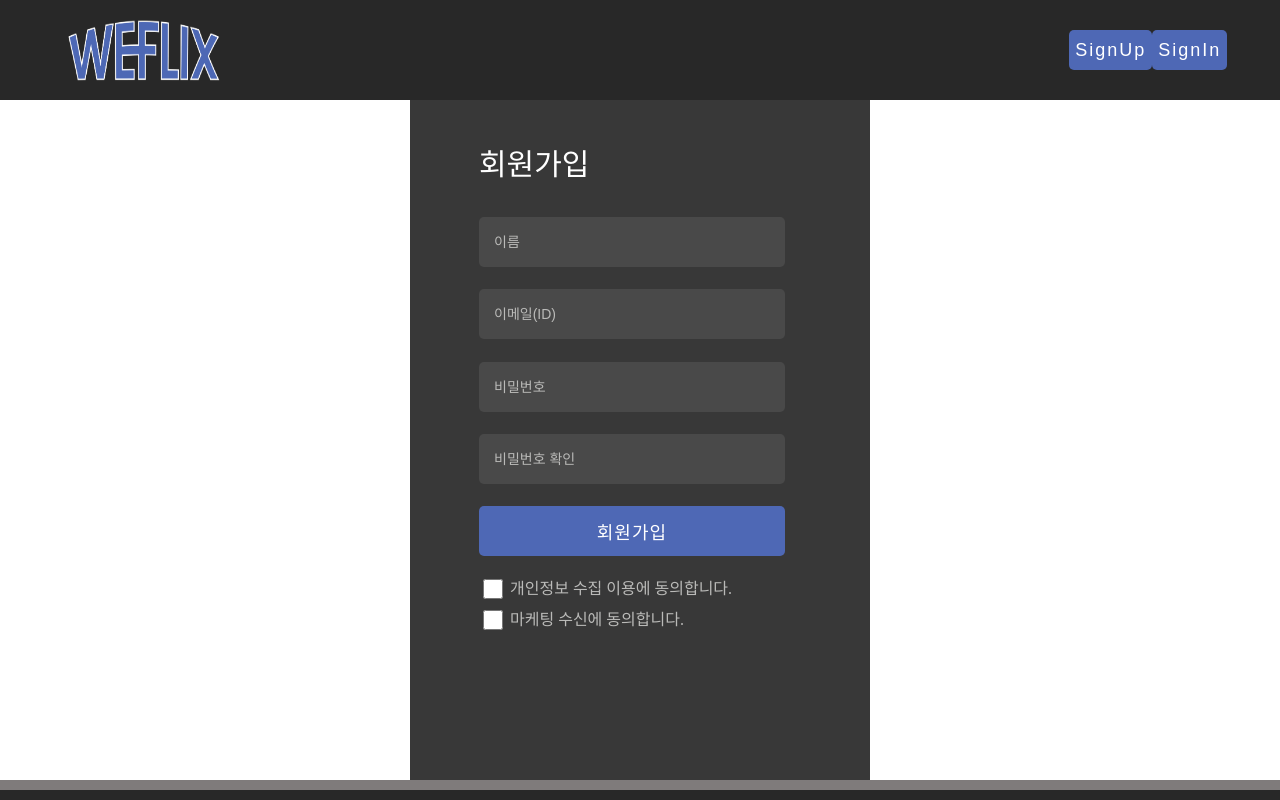
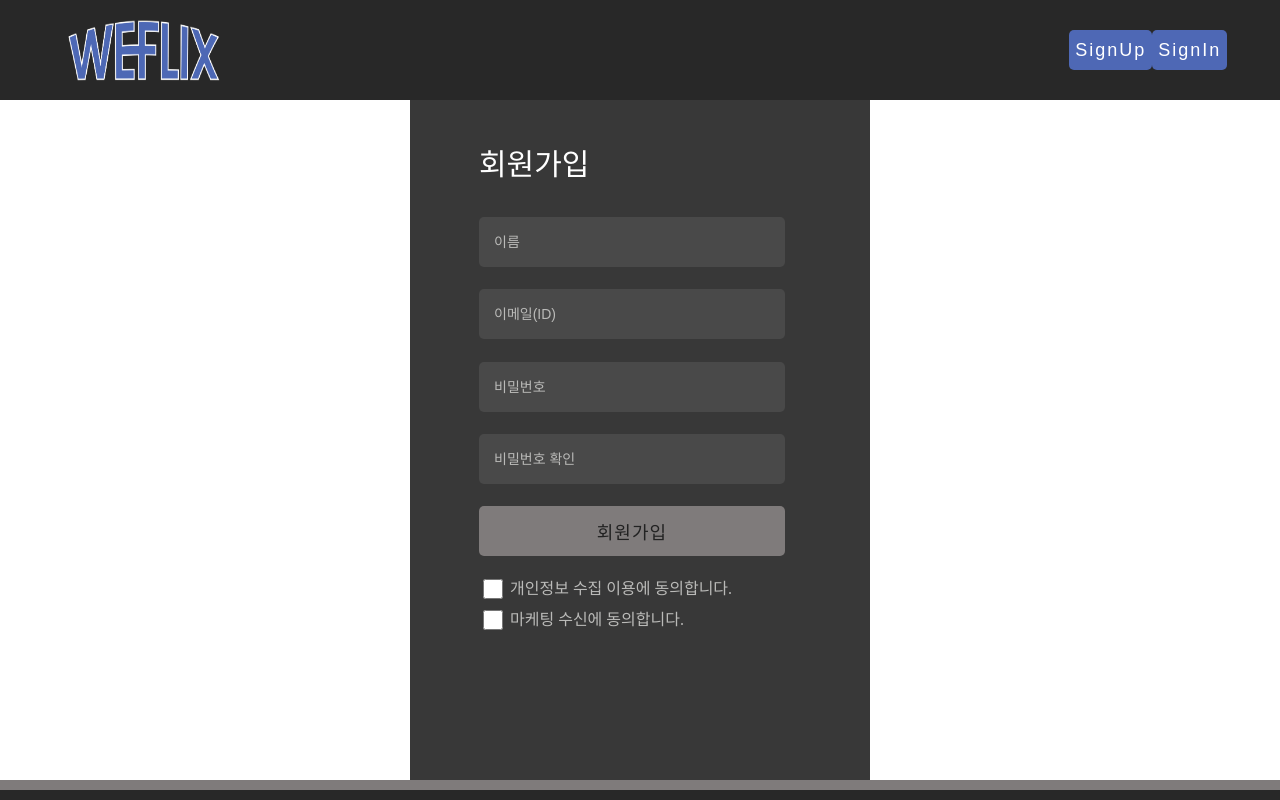
Before and after one commit to cotton-cotton/project-weflix, a React (Create React App) app: page /signup in a window 1280 px wide. Shown: the top 800 px of the page. Built offline with nearby package versions, Linux system fonts and the light colour scheme.

Commit message:
Add: 조건부 버튼 비활성화

```diff
--- a/src/components/InputContainer/InputContainer.js
+++ b/src/components/InputContainer/InputContainer.js
@@ -15,24 +15,7 @@ const InputContainer = ({
   const isFocusBorder = id => {
     setFocus(id);
   };
-  const [activeBorder, setActiveBorder] = useState({
-    border: false,
-  });
-  const { border } = activeBorder;
 
-  const handleFocusBorder = border => {
-    setActiveBorder({
-      ...activeBorder,
-      [border]: false,
-    });
-  };
-  const handleBlurBorder = border => {
-    setActiveBorder({
-      ...activeBorder,
-      [border]: false,
-    });
-  };
-  console.log(focus);
   return (
     <S.InputContainer>
       <S.Input
--- a/src/pages/SignIn/SignIn.js
+++ b/src/pages/SignIn/SignIn.js
@@ -9,10 +9,10 @@ const SignIn = () => {
       <S.SignInContainer>
         <S.EntryContainer>
           <S.Title>로그인</S.Title>
-          {SignInData.map(list => {
+          {SignInData.map((list, index) => {
             return (
               <InputContainer
-                key={list.id}
+                key={index}
                 id={list.id}
                 name={list.name}
                 placeholder={list.placeholder}
--- a/src/pages/SignUp/SignUp.js
+++ b/src/pages/SignUp/SignUp.js
@@ -11,42 +11,30 @@ const SignUp = () => {
     userPasswordConfirm: '',
   });
 
+  const [checkboxActive, setCheckboxActive] = useState(false);
+
   const { userName, userEmail, userPassword, userPasswordConfirm } = inputValue;
 
   const handleInput = event => {
-    const { id, value } = event.target;
+    const { name, value } = event.target;
     setInputValue({
       ...inputValue,
-      [id]: value,
+      [name]: value,
     });
   };
 
-  const [activeBorder, setActiveBorder] = useState({
-    border: false,
-  });
-  const { border } = activeBorder;
-
-  const handleFocusBorder = border => {
-    setActiveBorder({
-      ...activeBorder,
-      [border]: false,
-    });
-  };
-  const handleBlurBorder = border => {
-    setActiveBorder({
-      ...activeBorder,
-      [border]: false,
-    });
+  const isCheckboxActive = () => {
+    setCheckboxActive(!checkboxActive);
   };
   return (
     <S.SignUpWrapper>
       <S.SignUpContainer>
         <S.EntryContainer>
           <S.Title>회원가입</S.Title>
-          {SignUpData.map(list => {
+          {SignUpData.map((list, index) => {
             return (
               <InputContainer
-                key={list.id}
+                key={index}
                 id={list.id}
                 name={list.name}
                 placeholder={list.placeholder}
@@ -57,12 +45,21 @@ const SignUp = () => {
             );
           })}
           <S.ButtonContainer>
-            <S.SignUpButton>회원가입</S.SignUpButton>
+            <S.SignUpButton
+              disabled={isCheckboxActive ? false : true}
+              checkboxActive={checkboxActive}
+            >
+              회원가입
+            </S.SignUpButton>
           </S.ButtonContainer>
         </S.EntryContainer>
         <S.CheckboxContainer>
           <S.PolicyAgree>
-            <S.Policy type="checkbox" />
+            <S.Policy
+              type="checkbox"
+              onClick={isCheckboxActive}
+              isCheckboxActive={isCheckboxActive}
+            />
             <S.CheckboxContent>
               개인정보 수집 이용에 동의합니다.
             </S.CheckboxContent>
--- a/src/pages/SignUp/SignUp.style.js
+++ b/src/pages/SignUp/SignUp.style.js
@@ -34,12 +34,14 @@ export const SignUpButton = styled.button`
   justify-content: center;
   width: 95%;
   height: 50px;
-  color: ${({ theme }) => theme.white};
-  background-color: ${({ theme }) => theme.mainBlue};
   font-size: ${({ theme }) => theme.medium};
   letter-spacing: 1px;
   border-radius: 5px;
   border: none;
+  background-color: ${({ checkboxActive }) =>
+    checkboxActive ? '#4E68B5' : '#7f7b7b'};
+  color: ${({ checkboxActive }) => (checkboxActive ? '#fff' : '#222')};
+  cursor: ${({ checkboxActive }) => (checkboxActive ? 'pointer' : null)};
 `;
 export const CheckboxContainer = styled.div`
   display: flex;
```
